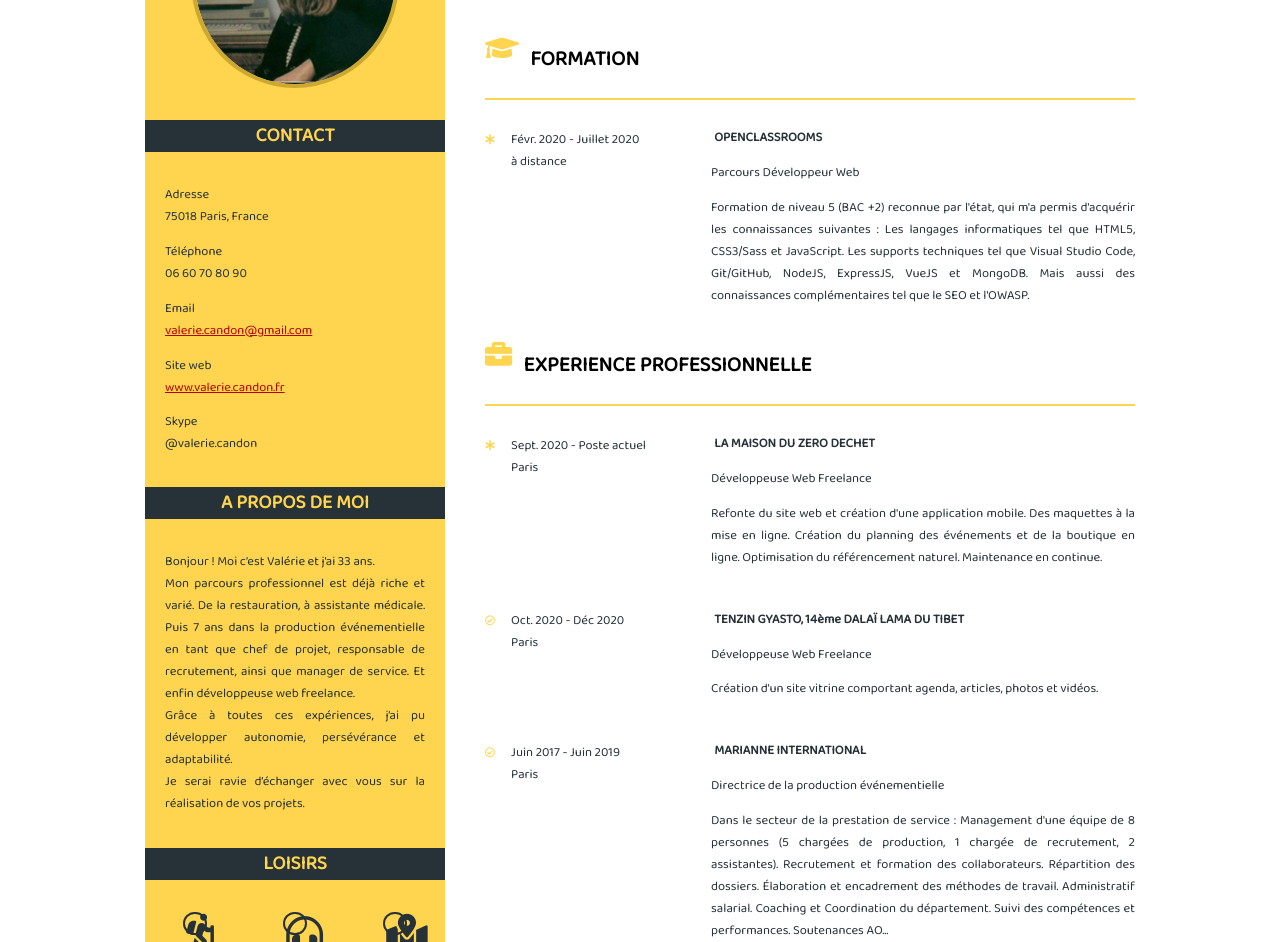
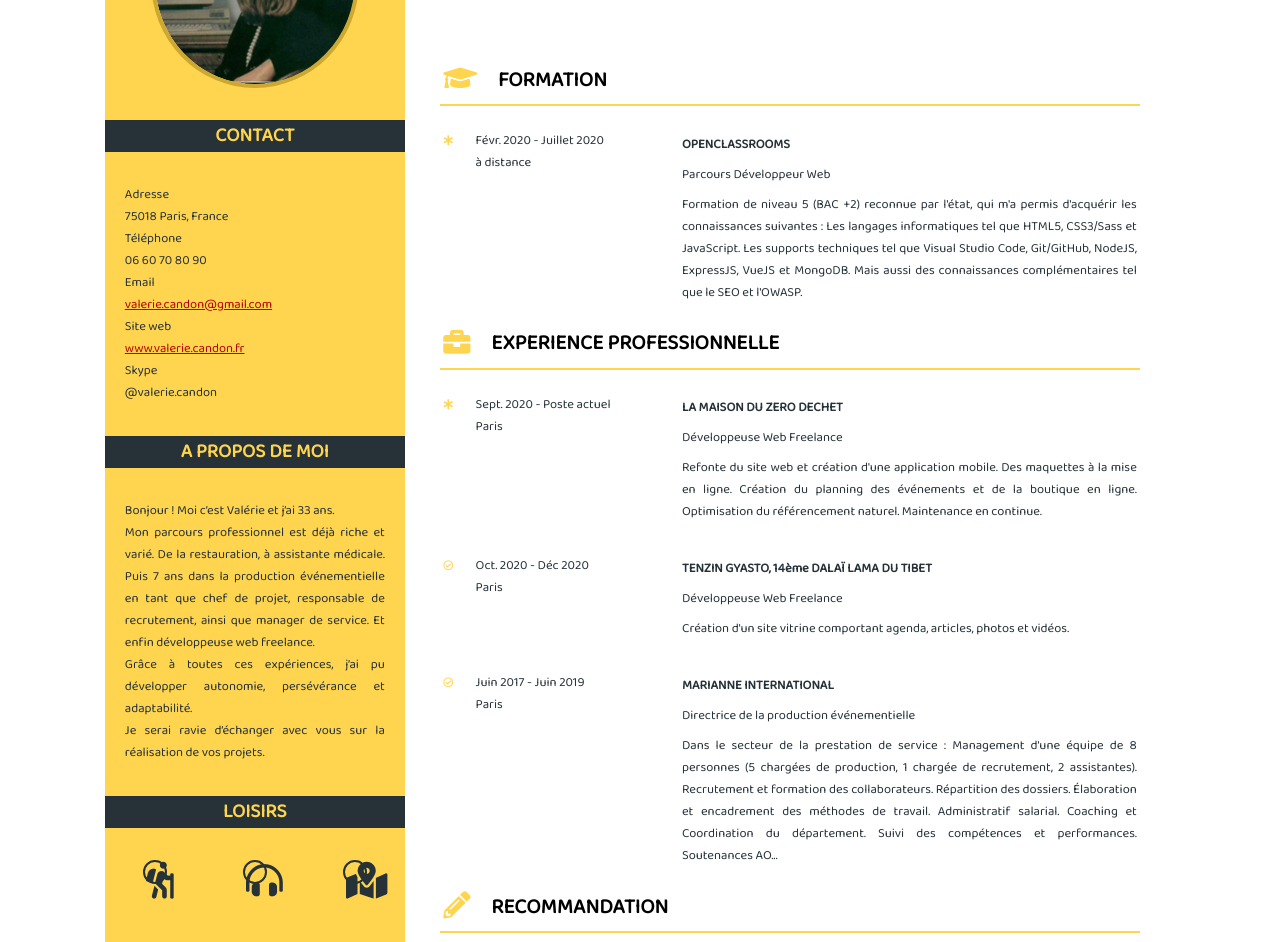
Before and after one commit to valeriecndn/OC-P2-Mon.cv.en.ligne, a plain HTML site: page index.html in a window 1280 px wide. Shown: the part 158-1100 px from the top of the page. Drawn offline with Linux system fonts and the light colour scheme; a web font is replaced by a local one.

Commit message:
CSS, amélioration des marges

```diff
--- a/index.html
+++ b/index.html
@@ -33,16 +33,15 @@
 
 			<section> <!-- Section à propos de moi -->
 				<h5> A PROPOS DE MOI </h5>
-				<p> Bonjour ! Moi c’est Valérie et j’ai 33 ans. <br>
+				<p class="flex1"> Bonjour ! Moi c’est Valérie et j’ai 33 ans. <br>
 					Mon parcours professionnel est déjà riche et varié. De la restauration, à assistante médicale. Puis 7 ans dans la production événementielle en tant que chef de projet,
 					responsable de recrutement, ainsi que manager de service. Et enfin développeuse web freelance. <br>
 					Grâce à toutes ces expériences, j’ai pu développer autonomie, persévérance et adaptabilité. <br>
-					Je serai ravie d’échanger avec vous sur la réalisation de vos projets.
-					</p>
+					Je serai ravie d’échanger avec vous sur la réalisation de vos projets. </p>
 			</section>
 
 
-			<section"> <!-- Section Loisirs -->
+			<section> <!-- Section Loisirs -->
 				<h5> LOISIRS </h5>
 				<div class="center">
 					 <i class="fas fa-hiking icon-loisirs"></i> <!-- icône randonnée -->
@@ -59,7 +58,7 @@
 
 			<header class="entete"> <!-- Titre principal -->
 				<h1> <span class="namecolor">VALERIE</span> CANDON </h1>
-				<h2> Développeuse Web Freelance </h2>
+				<h2> Développeuse web freelance </h2>
 				<div class="trait" ></div>
 			</header>
 
@@ -67,7 +66,7 @@
 			<section> <!-- Section Formation -->
 
 				<header class="break">
-					<p> <i class="fas fa-graduation-cap icon-cv"></i </p>
+					<p> <i class="fas fa-graduation-cap icon-cv"> </i> </p>
 					<h3> FORMATION </h3>
 				</header>
 
@@ -78,8 +77,8 @@
 					</div>
 					<div>
 						<h4> OPENCLASSROOMS </h4>
-						<p class="min.marge"> Parcours Développeur Web </p>
-						<p class="min.marge"> Formation de niveau 5 (BAC +2) reconnue par l'état, qui m'a permis d'acquérir les connaissances suivantes :
+						<p> Parcours Développeur Web </p>
+						<p> Formation de niveau 5 (BAC +2) reconnue par l'état, qui m'a permis d'acquérir les connaissances suivantes :
 							Les langages informatiques tel que HTML5, CSS3/Sass et JavaScript.
 							Les supports techniques tel que Visual Studio Code, Git/GitHub, NodeJS, ExpressJS, VueJS et MongoDB.
 							Mais aussi des connaissances complémentaires tel que le SEO et l'OWASP. </p>
@@ -102,8 +101,8 @@
 					</div>
 					<div class="article">
 						<h4> LA MAISON DU ZERO DECHET </h4>
-						<p class="min.marge"> Développeuse Web Freelance </p>
-						<p class="min.marge"> Refonte du site web et création d'une application mobile. Des maquettes à la mise en ligne. Création du planning des événements et de la boutique en ligne.
+						<p> Développeuse Web Freelance </p>
+						<p> Refonte du site web et création d'une application mobile. Des maquettes à la mise en ligne. Création du planning des événements et de la boutique en ligne.
 						Optimisation du référencement naturel. Maintenance en continue. </p>
 					</div>
 				</article>
@@ -115,8 +114,8 @@
 					</div>
 					<div class="article">
 						<h4> TENZIN GYASTO, 14ème DALAÏ LAMA DU TIBET </h4>
-						<p class="min.marge"> Développeuse Web Freelance </p>
-						<p class="min.marge"> Création d'un site vitrine comportant agenda, articles, photos et vidéos. </p>
+						<p> Développeuse Web Freelance </p>
+						<p> Création d'un site vitrine comportant agenda, articles, photos et vidéos. </p>
 					</div>
 				</article>
 
@@ -127,8 +126,8 @@
 					</div>
 					<div class="article">
 						<h4> MARIANNE INTERNATIONAL </h4>
-						<p class="min.marge"> Directrice de la production événementielle </p>
-						<p class="min.marge"> Dans le secteur de la prestation de service : Management d'une équipe de 8 personnes (5 chargées de production, 1 chargée de recrutement, 2 assistantes).
+						<p> Directrice de la production événementielle </p>
+						<p> Dans le secteur de la prestation de service : Management d'une équipe de 8 personnes (5 chargées de production, 1 chargée de recrutement, 2 assistantes).
 						Recrutement et formation des collaborateurs. Répartition des dossiers. Élaboration et encadrement des méthodes de travail. Administratif salarial.
 						Coaching et Coordination du département. Suivi des compétences et performances.
 						Soutenances AO... </p>
--- a/styles.css
+++ b/styles.css
@@ -46,13 +46,19 @@ body
 footer  /* dimensions de la partie */
     {
         width: 300px;
-        max-width: 25%;
+        max-width: 30%;
     }
 
 footer p  /* dimensions des sections */
     {
         padding-left: 20px;
         padding-right: 20px;
+        margin: auto;
+    }
+
+.flex1 /* "à propose de moi, prend toute la place restante" */
+    {
+        flex-grow: 1;
     }
 
 h5  /* Titres */
@@ -112,9 +118,10 @@ a
     }
 main  /* dimensions de la partie */
     {
-        width: 650px;
-        max-width: 75%;
-        margin-left: 2.5rem;
+        width: 700px;
+        max-width: 70%;
+        margin: 2.2rem;
+        height: auto;
     }
 
 h1  /* Grand-titre */
@@ -143,6 +150,7 @@ h2  /* Grand Sous-titre */
 h3  /* titres section cv */
     {
         font-size: 1.3rem;
+        margin: 0.4rem;
     }
 
 section header /* souligner les sections */
@@ -156,12 +164,6 @@ h4
         padding: 0rem;
     }
 
-.min.marge
-    {
-        margin: 0rem;
-        padding: 0rem;
-    }
-
 .break  /* flexbox pour les articles des 3 sections */
     {
         display: flex;
@@ -169,6 +171,11 @@ h4
         margin-top: 0.5rem;
     }
 
+main p
+    {
+        margin: 0.5rem 0.2rem;
+        padding: 0rem;
+    }
 .width  /* largeur pour les dates d'expérience */
     {
         width: 200px;
@@ -200,24 +207,5 @@ h4
 ul  /* retirer les puces des listes */
     {
         list-style-type: none;
+        width: 200px;
     }
-
-
-
-
-
-
-
-
-/*--------------------------------------------------------------------------------------
-
-MEMO COULEURS :
-                [ Blanc = #FFFFFF; ]
-                [ Jaune = #FFD54F; ]
-                [ Gris = #616161; ]
-MEMO FONTS :
-                [ Typo générale = 'Baloo Da 2' ]
-                [ Typo Titre principal = 'Raleway Dots' ]
-
-
---------------------------------------------------------------------------------------*/
```
